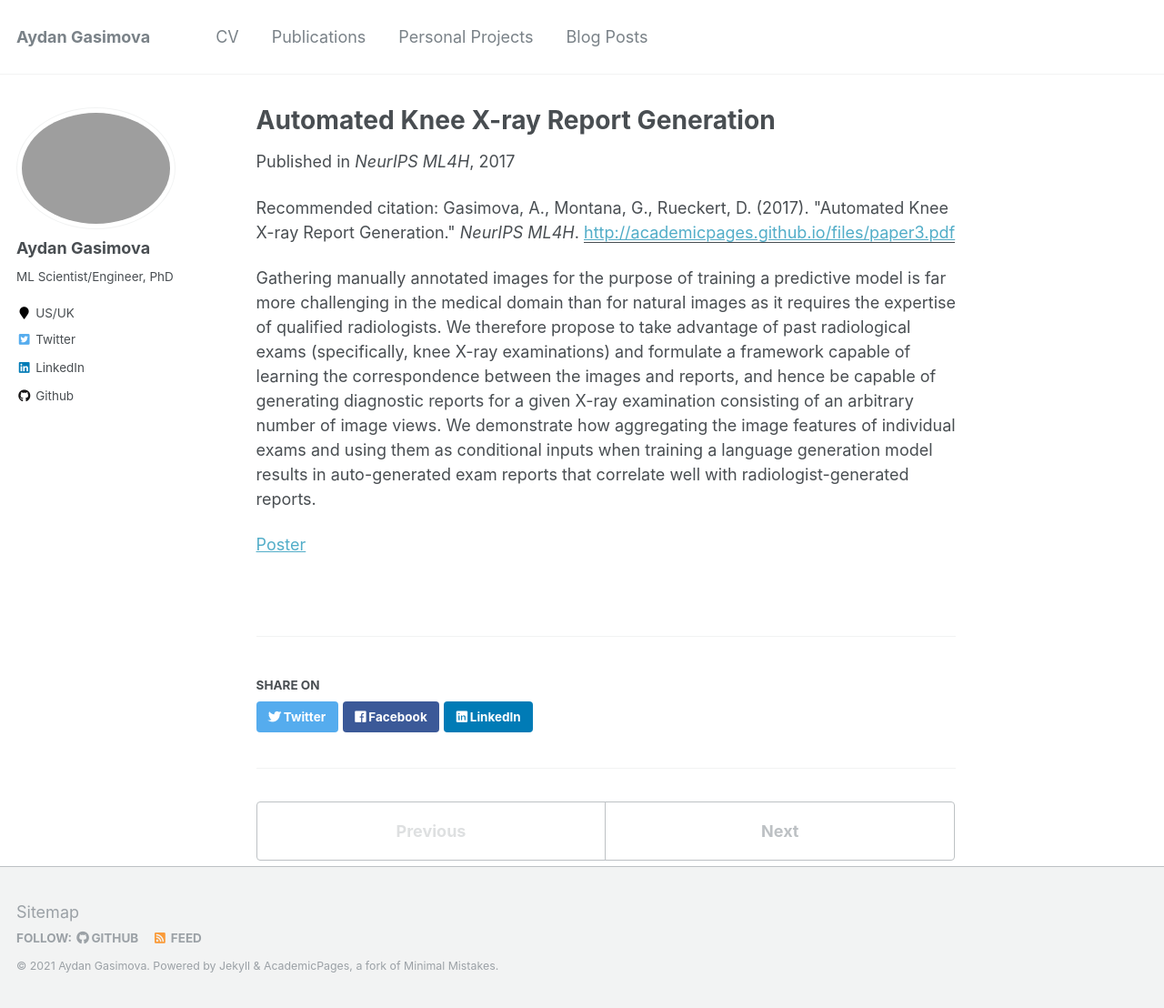
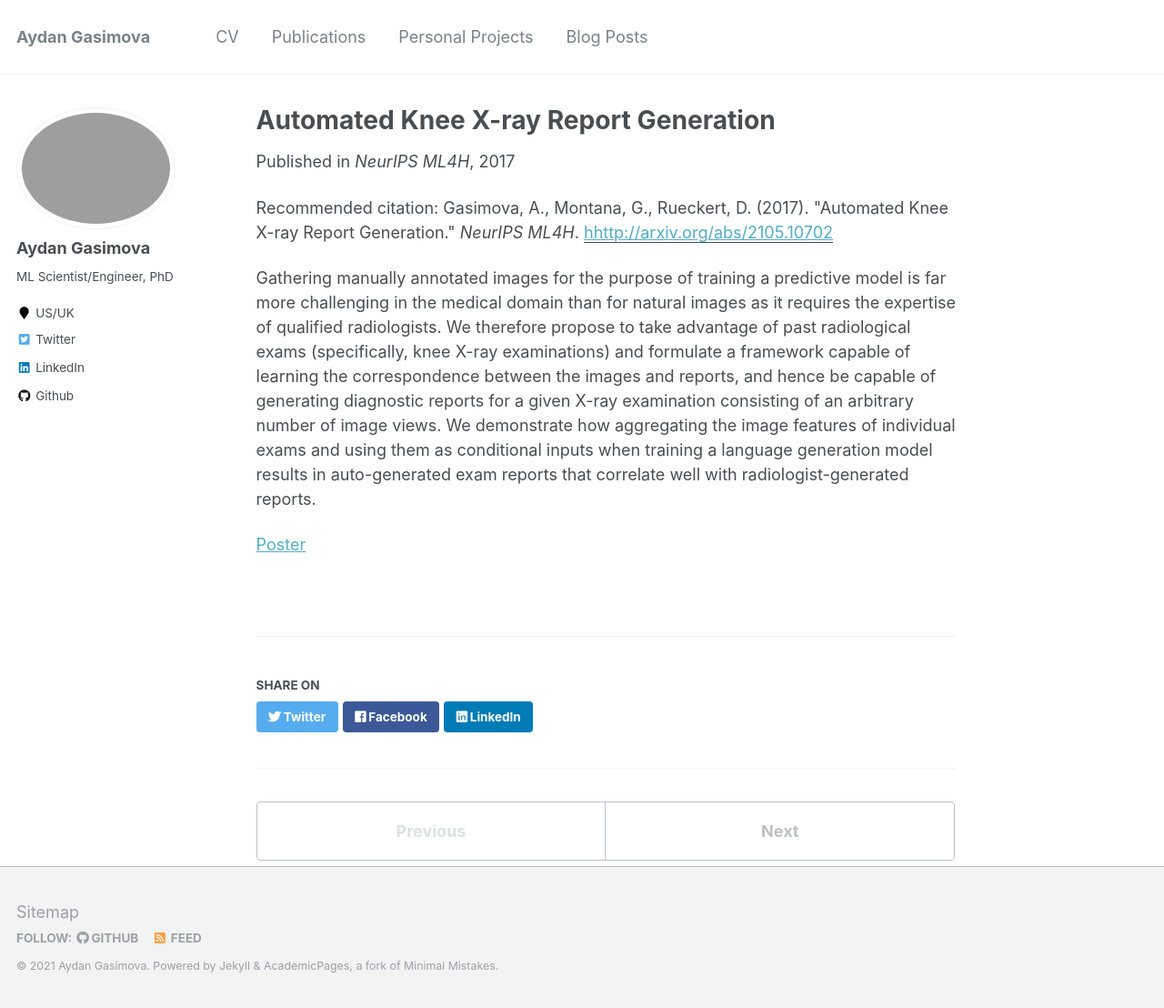
Before and after one commit to kasimayy/kasimayy.github.io, a Jekyll site: the page built from _publications/2017-12-08-automated-knee-X-ray-report-generation.md, in a window 1280 px wide and 1108 px high. Shown: the whole window at 91% size. Built offline with Jekyll 4.4.1, drawn with Linux system fonts in a browser that asks for light colours; part of the change alters nothing that is shown.

Commit message:
Update 2017-12-08-automated-knee-X-ray-report-generation.md

```diff
--- a/_publications/2017-12-08-automated-knee-X-ray-report-generation.md
+++ b/_publications/2017-12-08-automated-knee-X-ray-report-generation.md
@@ -5,7 +5,7 @@ permalink: /publication/automated-knee-X-ray-report-generation
 excerpt: 'Knee X-ray exams consisting of sets of images and corresponding radiological reports can be used as part of a learning framework to determine image-text correspondence and hence automate the generation of such reports for new X-ray exams.'
 date: 2017-12-08
 venue: 'NeurIPS ML4H'
-paperurl: 'http://academicpages.github.io/files/paper3.pdf'
+paperurl: 'hhttp://arxiv.org/abs/2105.10702'
 citation: 'Gasimova, A., Montana, G., Rueckert, D. (2017). &quot;Automated Knee X-ray Report Generation.&quot; <i>NeurIPS ML4H</i>.'
 ---
 Gathering manually annotated images for the purpose of training a predictive model is far more challenging in the medical domain than for natural images as it requires the expertise of qualified radiologists. We therefore propose to take advantage of past radiological exams (specifically, knee X-ray examinations) and formulate a framework capable of learning the correspondence between the images and reports, and hence be capable of generating diagnostic reports for a given X-ray examination consisting of an arbitrary number of image views. We demonstrate how aggregating the image features of individual exams and using them as conditional inputs when training a language generation model results in auto-generated exam reports that correlate well with radiologist-generated reports.
```
